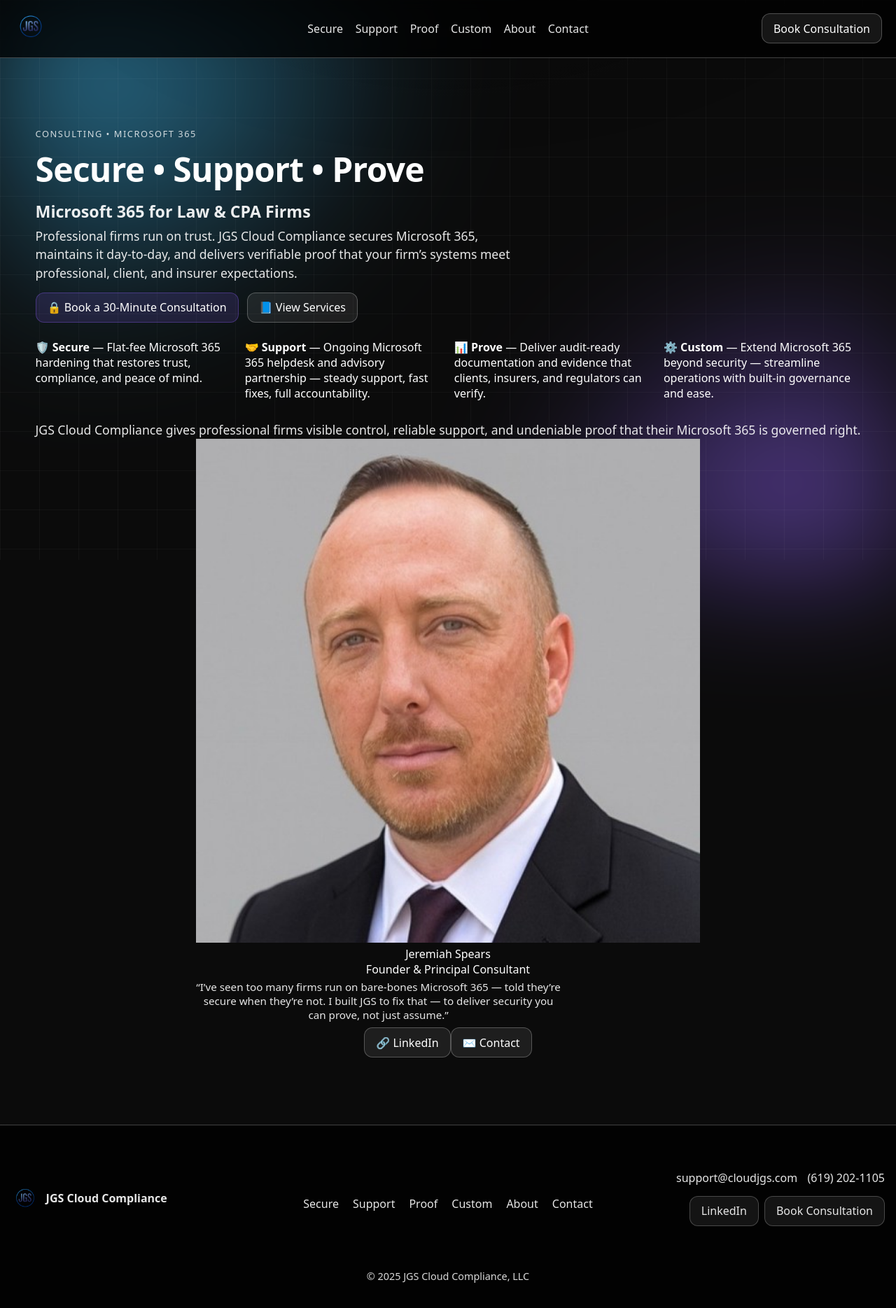
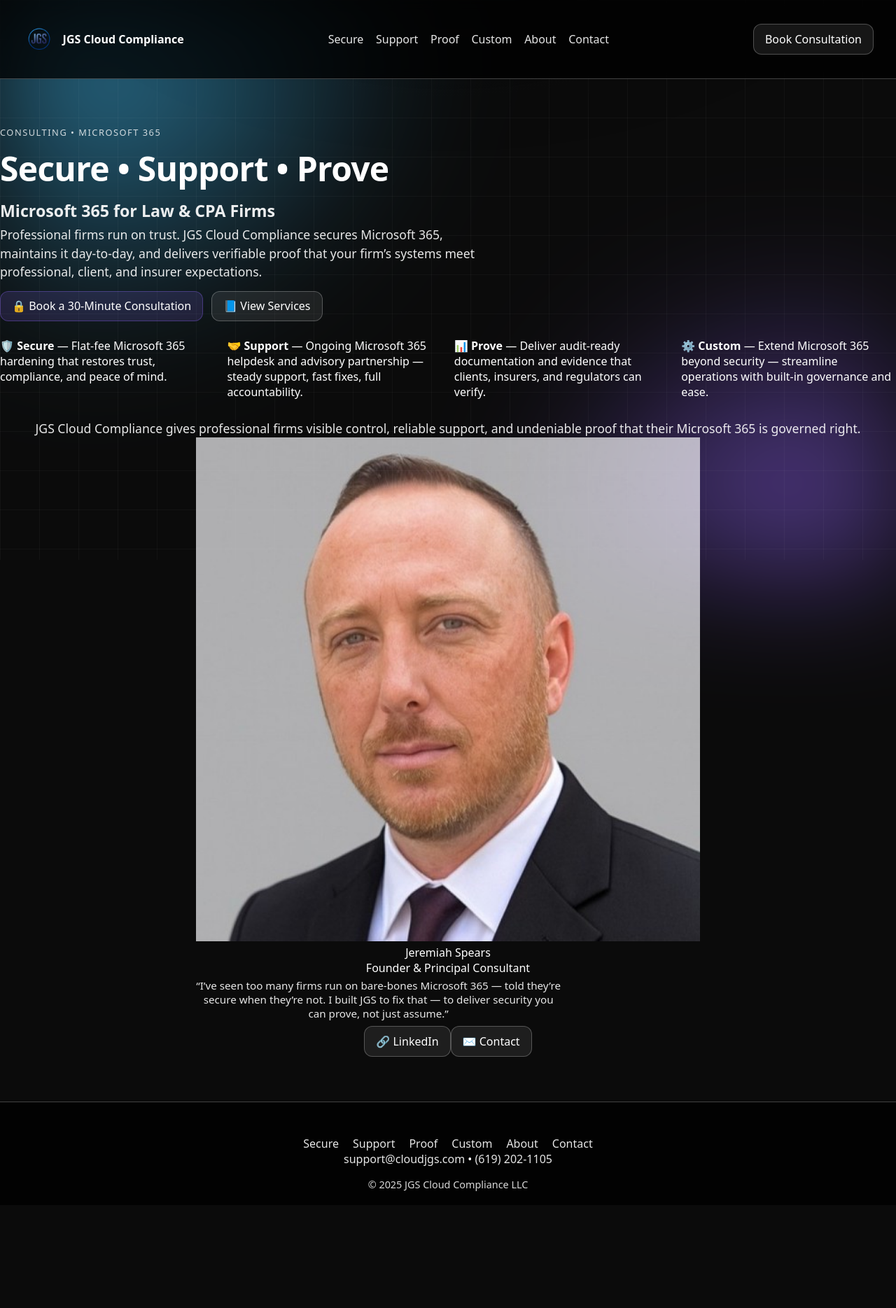
Before and after one commit to jspears80/jgs, a Next.js app: page / in a window 1280 px wide. Shown: the whole page at 70% size. After the commit the page ends 1722 px from the top, so only its background shows below. Built offline with nearby package versions, Linux system fonts and the light colour scheme.

Commit message:
Update layout.tsx

```diff
--- a/app/layout.tsx
+++ b/app/layout.tsx
@@ -1,99 +1,34 @@
-// app/layout.tsx
 import './globals.css';
 import React from 'react';
-import type { Metadata } from 'next';
 import Nav from './Nav';
 
-export const metadata: Metadata = {
-  metadataBase: new URL('https://www.cloudjgs.com'),
-  title:
-    'Secure • Support • Prove — Microsoft 365 for Professional Firms | JGS Cloud Compliance',
-  description:
-    'JGS Cloud Compliance secures Microsoft 365 for professional firms, maintains it day-to-day, and delivers audit-ready proof.',
+export const metadata = {
+  title: 'Secure • Support • Prove — Microsoft 365 for Professional Firms | JGS Cloud Compliance',
+  description: 'JGS Cloud Compliance secures Microsoft 365 for professional firms, maintains it day-to-day, and delivers audit-ready proof.',
 };
 
-export default function RootLayout({
-  children,
-}: {
-  children: React.ReactNode;
-}) {
+export default function RootLayout({ children }: { children: React.ReactNode }) {
   return (
     <html lang="en">
       <body>
-        {/* =================== Header =================== */}
-        <header className="header" role="banner">
-          <div
-            className="container header-row"
-            style={{
-              display: 'grid',
-              gridTemplateColumns: '1fr auto 1fr',
-              alignItems: 'center',
-              gap: '1rem',
-              padding: '.9rem 1.25rem',
-            }}
-          >
-            {/* Brand */}
-            <div style={{ display: 'flex', alignItems: 'center' }}>
-              <a href="/" className="brand" aria-label="JGS Cloud Compliance — Home">
-                <img src="/Logo.png" alt="JGS Cloud Compliance" className="logo" style={{ height: 48 }} />
+        {/* ===== Header ===== */}
+        <header className="header">
+          <div className="container header-row" style={{ display: 'flex', justifyContent: 'space-between', alignItems: 'center', flexWrap: 'wrap', gap: '1rem' }}>
+            <a href="/" className="brand" aria-label="JGS Cloud Compliance — Home" style={{ display: 'flex', alignItems: 'center', gap: '.6rem' }}>
+              <img src="/Logo.png" alt="JGS Cloud Compliance" style={{ height: 48 }} />
+              <span style={{ fontWeight: 600 }}>JGS Cloud Compliance</span>
             </a>
-            </div>
-
-            {/* Main Nav (now Secure • Support • Proof • Custom • About • Contact) */}
             <Nav />
-
-            {/* CTA */}
-            <div className="nav-right" style={{ display: 'flex', justifyContent: 'flex-end' }}>
-              <a className="btn btn-cta" href="/contact">
-                Book Consultation
-              </a>
-            </div>
+            <a href="/contact" className="btn btn-cta">Book Consultation</a>
           </div>
         </header>
 
-        {/* =================== Main =================== */}
-        <main className="main container" role="main">
-          {children}
-        </main>
+        {/* ===== Main ===== */}
+        <main className="main" role="main">{children}</main>
 
-        {/* =================== Footer (matching nav) =================== */}
-        <footer className="footer" role="contentinfo">
-          <div
-            className="container"
-            style={{
-              display: 'grid',
-              gridTemplateColumns: '1fr auto 1fr',
-              alignItems: 'center',
-              gap: '1rem',
-              textAlign: 'center',
-              padding: '2rem 0 1rem',
-            }}
-          >
-            {/* Brand */}
-{/* Brand (linked to Home) */}
-<a
-  href="/"
-  className="footer-brand"
-  style={{
-    display: 'flex',
-    alignItems: 'center',
-    gap: '.6rem',
-    textDecoration: 'none',
-  }}
-  aria-label="JGS Cloud Compliance — Home"
->
-  <img
-    src="/Logo.png"
-    alt="JGS Cloud Compliance logo"
-    className="footer-logo"
-    style={{ height: 40, opacity: 0.95 }}
-  />
-  <span style={{ fontWeight: 600 }}>JGS Cloud Compliance</span>
-</a>
-
-
-            {/* Footer Nav (IDENTICAL to header order/labels) */}
-            <nav className="footer-links unified-nav" aria-label="Footer navigation" style={{ display: 'flex', gap: '1.25rem', flexWrap: 'wrap', justifyContent: 'center' }}>
+        {/* ===== Footer ===== */}
+        <footer className="footer">
+          <nav className="footer-links unified-nav">
             <a href="/services">Secure</a>
             <a href="/advisory">Support</a>
             <a href="/proof">Proof</a>
@@ -101,44 +36,8 @@ export default function RootLayout({
             <a href="/about">About</a>
             <a href="/contact">Contact</a>
           </nav>
-
-            {/* Contact */}
-            <div
-              className="footer-contact"
-              style={{
-                display: 'flex',
-                alignItems: 'center',
-                justifyContent: 'flex-end',
-                gap: '.9rem',
-                flexWrap: 'wrap',
-              }}
-            >
-              <a href="mailto:support@cloudjgs.com" className="footer-link">
-                support@cloudjgs.com
-              </a>
-              <a href="tel:+16192021105" className="footer-link" style={{ opacity: 0.9 }}>
-                (619) 202-1105
-              </a>
-              <div className="footer-actions" style={{ display: 'flex', gap: '.5rem' }}>
-                <a
-                  className="btn sm"
-                  href="https://www.linkedin.com/in/jspears80/"
-                  target="_blank"
-                  rel="noopener"
-                >
-                  LinkedIn
-                </a>
-                <a className="btn sm" href="/contact">
-                  Book Consultation
-                </a>
-              </div>
-            </div>
-          </div>
-
-          {/* Copyright */}
-          <div className="container" style={{ textAlign: 'center', marginTop: '.9rem', opacity: 0.85, fontSize: '.9rem', paddingBottom: '1rem' }}>
-            © {new Date().getFullYear()} JGS Cloud Compliance, LLC
-          </div>
+          <a href="mailto:support@cloudjgs.com">support@cloudjgs.com</a> • <a href="tel:+16192021105">(619) 202-1105</a>
+          <small>© {new Date().getFullYear()} JGS Cloud Compliance LLC</small>
         </footer>
       </body>
     </html>
```
Lines whose indentation alone changed are shown as unchanged.
